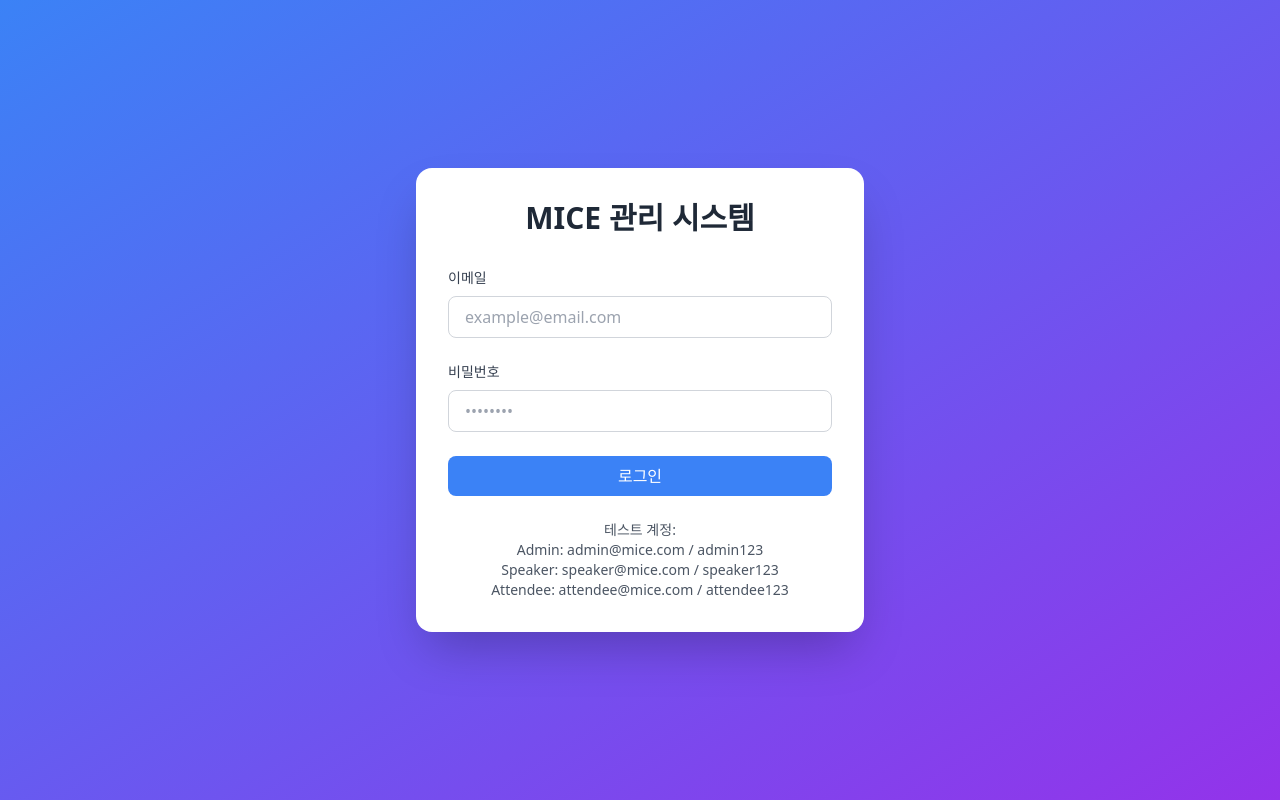
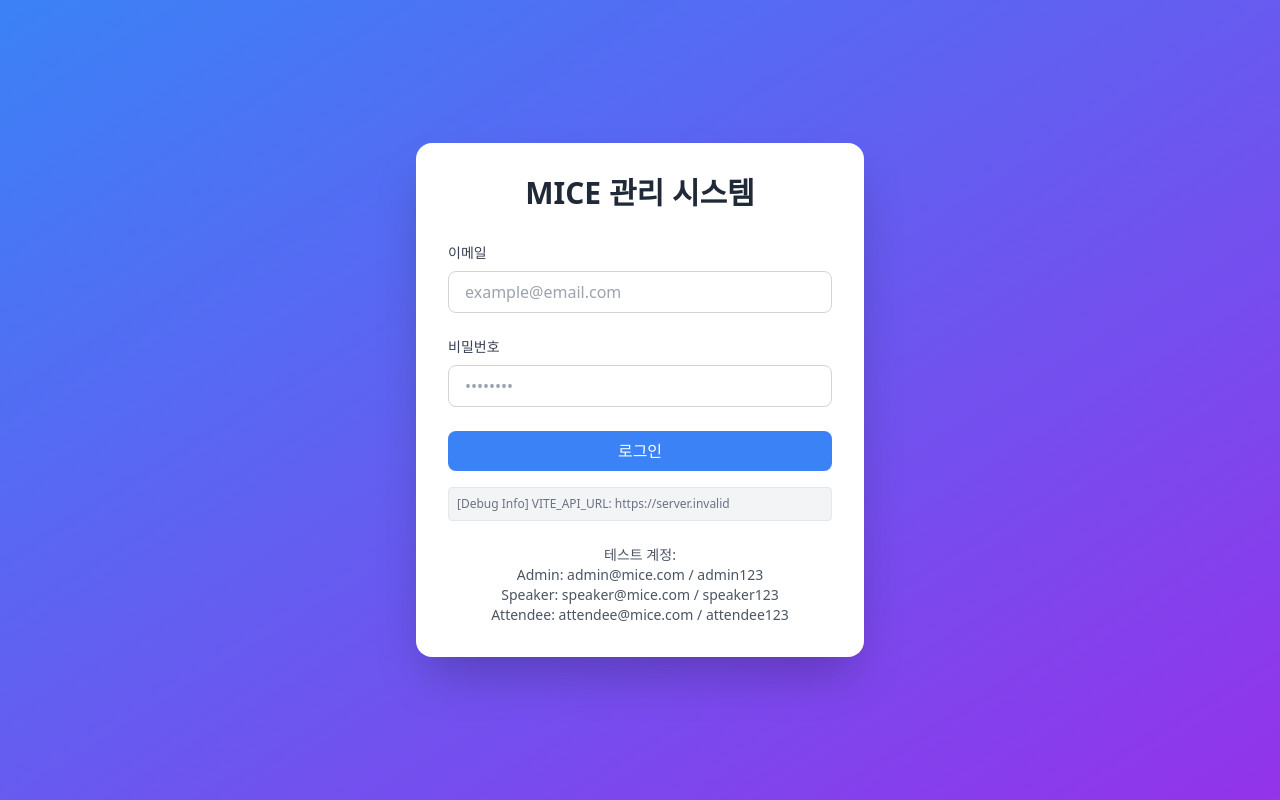
Before and after one commit to SOGRA-unmarked/MICE, a React (Vite) app in the folder frontend/: page /login in a window 1280 px wide. Built offline with nearby package versions, Linux system fonts and the light colour scheme; no server answers.

Commit message:
feat: add debug info for VITE_API_URL

```diff
--- a/frontend/src/pages/Login.jsx
+++ b/frontend/src/pages/Login.jsx
@@ -81,6 +81,11 @@ const Login = () => {
           </button>
         </form>
 
+        <div className="mt-4 p-2 bg-gray-100 border rounded">
+          <p className="text-xs text-gray-500">
+            [Debug Info] VITE_API_URL: {import.meta.env.VITE_API_URL || 'NOT SET'}
+          </p>
+        </div>
         <div className="mt-6 text-center text-sm text-gray-600">
           <p>테스트 계정:</p>
           <p>Admin: admin@mice.com / admin123</p>
```
